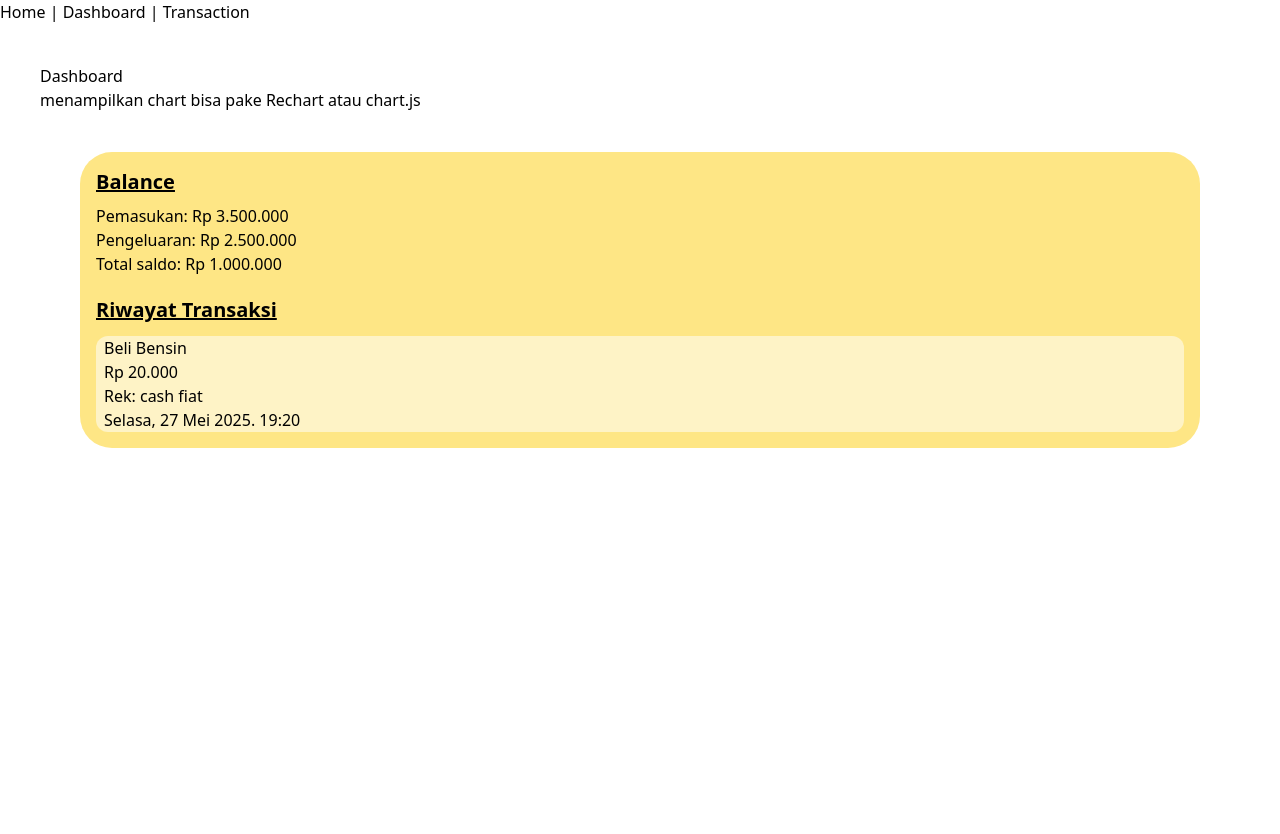
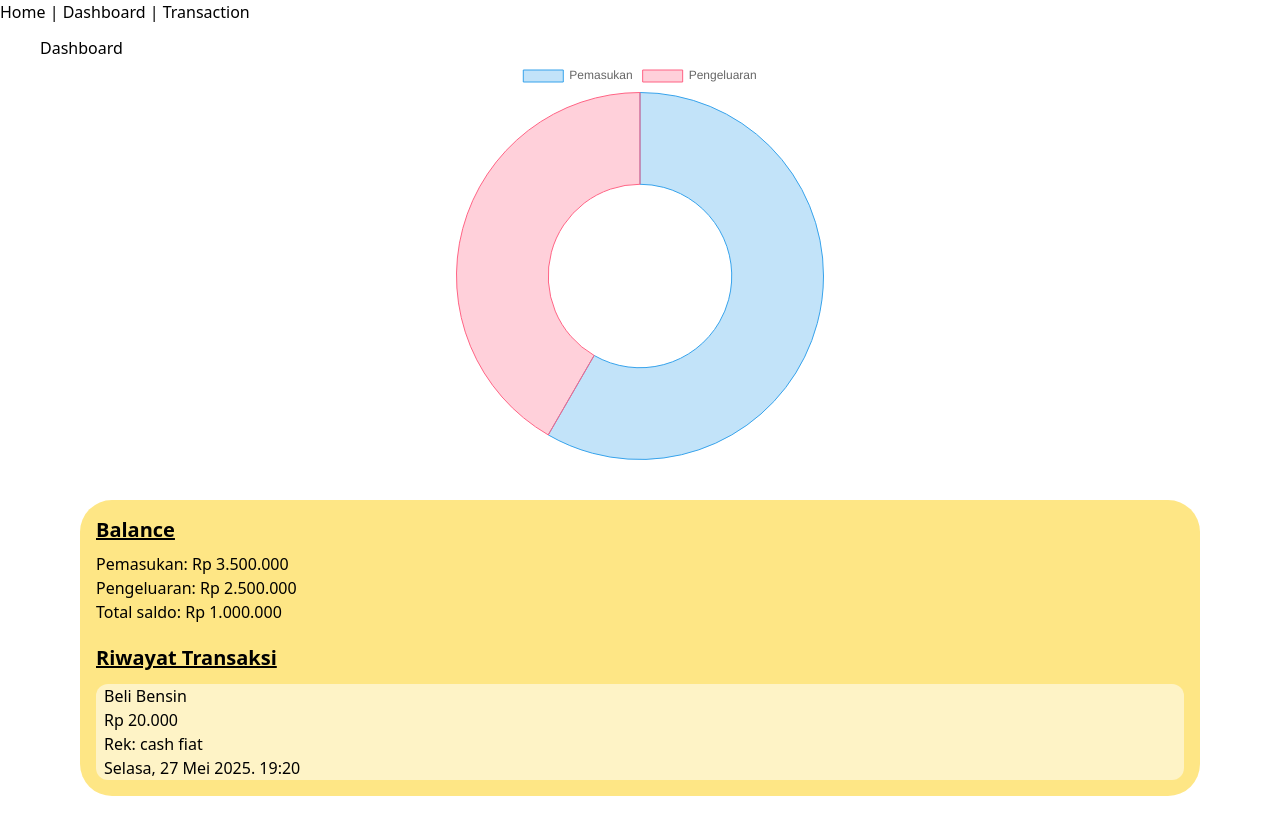
Before and after one commit to bando9/FinTrack, a React (Vite) app: page /dashboard in a window 1280 px wide. Before the commit the page ends 800 px from the top, so only its background shows below. Built offline with nearby package versions, Linux system fonts and the light colour scheme.

Commit message:
feat: integrate Chart.js with react-chartjs-2 and display static chart on dashboard

```diff
--- a/package.json
+++ b/package.json
@@ -11,7 +11,9 @@
   },
   "dependencies": {
     "@tailwindcss/vite": "^4.1.7",
+    "chart.js": "^4.4.9",
     "react": "^19.1.0",
+    "react-chartjs-2": "^5.3.0",
     "react-dom": "^19.1.0",
     "react-hook-form": "^7.56.4",
     "react-router": "^7.6.1"
--- a/src/pages/Dashboard.jsx
+++ b/src/pages/Dashboard.jsx
@@ -1,24 +1,48 @@
-import React from "react";
+import { Chart as ChartJS, ArcElement, Tooltip, Legend } from "chart.js";
+import { Doughnut } from "react-chartjs-2";
+
+ChartJS.register(ArcElement, Tooltip, Legend);
 
 export default function Dashboard() {
   return (
-    <div className="mt-10 m-10">
+    <div className="mt-3 m-10">
       <h1>Dashboard</h1>
+      <div className="w-1/3 mx-auto ">
+        <Doughnut data={dataChart} />
+      </div>
 
-      <p>
-        menampilkan chart bisa pake{" "}
-        <a href="https://recharts.org/en-US/examples/TwoLevelPieChart">
-          Rechart
-        </a>{" "}
-        atau{" "}
-        <a href="https://www.chartjs.org/docs/latest/samples/other-charts/pie.html">
-          chart.js
-        </a>
-      </p>
       <Balance />
     </div>
   );
 }
+
+const dataChart = {
+  labels: ["Pemasukan", "Pengeluaran"],
+  datasets: [
+    {
+      label: "",
+      data: [3500000, 2500000],
+      backgroundColor: [
+        "rgba(54, 162, 235, 0.3)",
+        "rgba(255, 99, 132, 0.3)",
+        // "rgba(255, 206, 86, 0.2)",
+        // "rgba(75, 192, 192, 0.2)",
+        // "rgba(153, 102, 255, 0.2)",
+        // "rgba(255, 159, 64, 0.2)",
+      ],
+      borderColor: [
+        "rgba(54, 162, 235, 1)",
+        "rgba(255, 99, 132, 1)",
+        // "rgba(255, 206, 86, 1)",
+        // "rgba(75, 192, 192, 1)",
+        // "rgba(153, 102, 255, 1)",
+        // "rgba(255, 159, 64, 1)",
+      ],
+      borderWidth: 1,
+      hoverOffset: 25,
+    },
+  ],
+};
 
 function Balance() {
   const income = 3500000;
```
Also changed, not shown: 1 other file (tests, documents, lock files or other folders).
